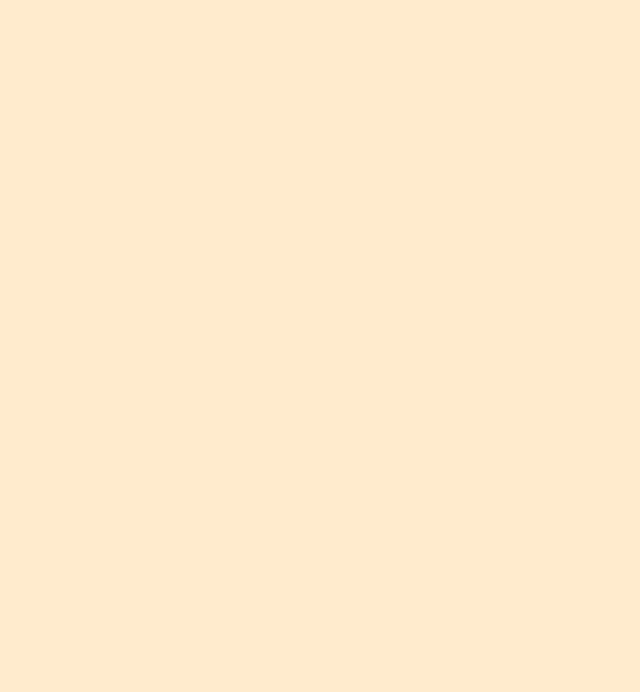
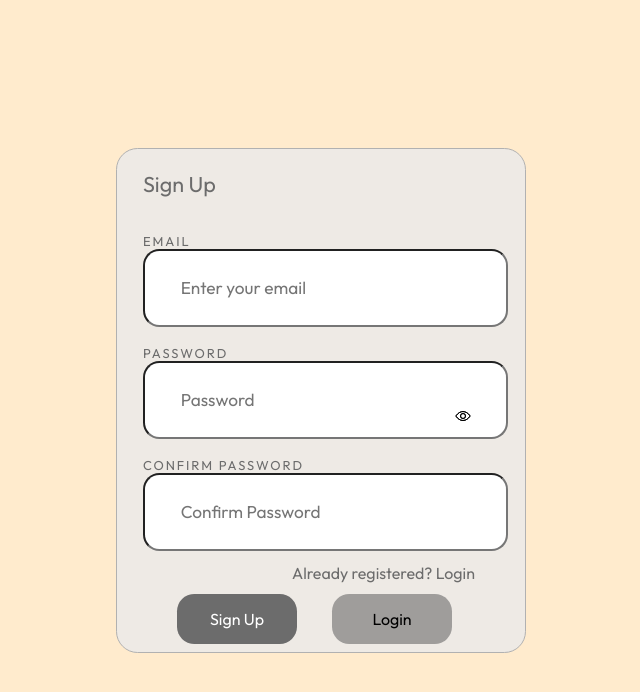
Before and after one commit to Keshab311/telemed-ai, a React (Create React App) app: page /signup in a window 1280 px wide. Before the commit this address had no page. Shown: the top 692 px of the page, without its empty margins (319-959 px from the left). Built offline with nearby package versions, Linux system fonts and the light colour scheme.

Commit message:
added sign-up and upgraded routing

```diff
--- a/src/App.jsx
+++ b/src/App.jsx
@@ -3,6 +3,7 @@ import { BrowserRouter as Router, Routes, Route } from "react-router-dom";
 import Sidebar from "./components/Sidebar/Sidebar";
 import Main from "./components/Main/Main";
 import LoginForm from "./components/LoginForm/LoginForm";
+import SignUpForm from "./components/SignUpForm/SignUpForm";
 
 const App = () => {
   return (
@@ -10,6 +11,7 @@ const App = () => {
       <Routes>
         <Route path="/" element={<MainLayout />} />
         <Route path="/login" element={<LoginFormLayout />} />
+        <Route path="/signup" element={<SignUpFormLayout />} />
       </Routes>
     </Router>
   );
@@ -28,4 +30,8 @@ const LoginFormLayout = () => {
   return <LoginForm />;
 };
 
+const SignUpFormLayout = () => {
+  return <SignUpForm />;
+};
+
 export default App;
--- a/src/components/LoginForm/LoginForm.jsx
+++ b/src/components/LoginForm/LoginForm.jsx
@@ -1,5 +1,6 @@
 import React, { useState } from "react";
 import "./LoginForm.css";
+import { Link } from "react-router-dom"; // Import Link from react-router-dom for routing
 import { GoogleLoginButton } from "react-social-login-buttons";
 import { LoginSocialGoogle } from "reactjs-social-login";
 import { IoEyeOutline, IoEyeOffOutline } from "react-icons/io5"; // Import eye icons
@@ -45,13 +46,15 @@ const LoginForm = ({ onClose }) => {
           <a href="#">
             <p className="forgot-text">Forgot Password?</p>
           </a>
-          <a href="#">
-            <p className="newon-text">New to TeleMed.ai?</p>
-          </a>
+          <Link to="/signup" className="newon-link">
+            <p className="newon-text">New to TeleMed.ai? Register</p>
+          </Link>
         </div>
         <div className="buttons">
           <div className="sign-in">Sign In</div>
-          <div className="register">Register</div>
+          <Link to="/signup" className="register">
+            Register
+          </Link>
         </div>
         <div className="divider">
           <hr />
--- /dev/null
+++ b/src/components/SignUpForm/SignUpForm.css
@@ -0,0 +1,115 @@
+.wrapper {
+  width: 410px;
+  margin: auto;
+  min-height: 505px;
+  flex-shrink: 0;
+  border-radius: 21.581px;
+  border: 0.863px solid #b1b1b1;
+  background: rgba(230, 234, 241, 0.69);
+}
+
+.wrapper h1 {
+  color: #6c6c6c;
+  font-family: Outfit;
+  font-size: 21.581px;
+  font-style: normal;
+  font-weight: 400;
+  line-height: normal;
+  padding-left: 25.9px;
+  padding-top: 21.67px;
+}
+.email-title {
+  padding-top: 35px;
+  color: #6c6c6c;
+  font-family: "Outfit";
+  font-size: 12.949px;
+  font-style: normal;
+  font-weight: 400;
+  line-height: normal;
+  letter-spacing: 1.942px;
+}
+input {
+  display: flex;
+  width: 365.265px;
+  padding: 25.94px 110.017px 26.94px 35.761px;
+  justify-content: center;
+  align-items: center;
+  gap: 8.632px;
+  border-radius: 16.402px;
+  background: #fff;
+}
+
+.password-title {
+  padding-top: 18.13px;
+  color: #6c6c6c;
+  font-family: Outfit;
+  font-size: 12.949px;
+  font-style: normal;
+  font-weight: 400;
+  line-height: normal;
+  letter-spacing: 1.942px;
+}
+
+.input-box {
+  padding-left: 25.94px;
+}
+.input-box .icon {
+  position: absolute;
+  right: 490px;
+  top: 52%;
+  transform: translateY(-50%);
+}
+.wrapper input {
+  color: #b5b5b5;
+  font-family: Outfit;
+  font-size: 17.265px;
+  font-style: normal;
+  font-weight: 400;
+  line-height: normal;
+}
+a {
+  text-decoration: none;
+
+  color: #6c6c6c;
+}
+
+.wrapper .already-registered {
+  font-weight: 400;
+  margin-left: 175px;
+  margin-top: 12.13px;
+}
+
+.wrapper .buttons {
+  display: flex;
+  justify-content: space-between;
+  margin-top: 10.73px;
+}
+.sign-up {
+  margin-left: 60px;
+  margin-right: 15px;
+  display: flex;
+  padding: -0.872px 37.12px;
+  justify-content: center;
+  align-items: center;
+  gap: 8.632px;
+  border-radius: 17.265px;
+  background-color: #6c6c6c;
+  color: white;
+  min-width: 120px;
+  height: 50px;
+  cursor: pointer;
+}
+.login {
+  margin-right: 120px;
+  margin-left: 20px;
+  display: flex;
+  padding: 18.128px 37.12px;
+  justify-content: center;
+  align-items: center;
+  gap: 8.632px;
+  border-radius: 17.265px;
+  background-color: rgba(108, 108, 108, 0.6);
+  height: 50px;
+  min-width: 120px;
+  cursor: pointer;
+}
--- /dev/null
+++ b/src/components/SignUpForm/SignUpForm.jsx
@@ -0,0 +1,105 @@
+import React, { useState } from "react";
+import { Link } from "react-router-dom"; // Import Link from react-router-dom for routing
+import "./SignUpForm.css";
+import { IoEyeOutline, IoEyeOffOutline } from "react-icons/io5"; // Import eye icons
+
+const SignUpForm = ({ onClose }) => {
+  const [showPassword, setShowPassword] = useState(false);
+  const [formData, setFormData] = useState({
+    email: "",
+    password: "",
+    confirmPassword: "",
+  });
+
+  // Function to handle form field changes
+  const handleInputChange = (e) => {
+    const { name, value } = e.target;
+    setFormData({ ...formData, [name]: value });
+  };
+
+  // Function to toggle password visibility
+  const togglePasswordVisibility = () => {
+    setShowPassword(!showPassword);
+  };
+
+  // Function to handle form submission
+  const handleSubmit = (e) => {
+    e.preventDefault();
+    // Add form submission logic here
+  };
+
+  return (
+    <div className="wrapper">
+      <form onSubmit={handleSubmit}>
+        <h1>Sign Up</h1>
+        <div className="input-box">
+          <label>
+            <p className="email-title">EMAIL</p>
+            <input
+              type="email"
+              name="email"
+              value={formData.email}
+              onChange={handleInputChange}
+              placeholder="Enter your email"
+              required
+            />
+          </label>
+        </div>
+        <div className="input-box">
+          <label>
+            <p className="password-title">PASSWORD</p>
+            <input
+              type={showPassword ? "text" : "password"} // Dynamic input type
+              name="password"
+              value={formData.password}
+              onChange={handleInputChange}
+              placeholder="Password"
+              required
+            />
+          </label>
+          {/* Toggle button for password visibility */}
+          {showPassword ? (
+            <IoEyeOffOutline
+              className="icon"
+              onClick={togglePasswordVisibility}
+            />
+          ) : (
+            <IoEyeOutline className="icon" onClick={togglePasswordVisibility} />
+          )}
+        </div>
+        <div className="input-box">
+          <label>
+            <p className="password-title">CONFIRM PASSWORD</p>
+            <input
+              type={showPassword ? "text" : "password"} // Dynamic input type
+              name="confirmPassword"
+              value={formData.confirmPassword}
+              onChange={handleInputChange}
+              placeholder="Confirm Password"
+              required
+            />
+          </label>
+          {/* Toggle button for password confirm visibility */}
+          {showPassword ? (
+            <IoEyeOffOutline
+              className="icon"
+              onClick={togglePasswordVisibility}
+            />
+          ) : (
+            <IoEyeOutline className="icon" onClick={togglePasswordVisibility} />
+          )}
+        </div>
+        <Link to="/login">
+          <div className="already-registered">Already registered? Login</div>
+        </Link>
+        <div className="buttons">
+          <div className="sign-up">Sign Up</div>
+          <div className="login">Login</div>
+        </div>
+      </form>
+      {/* Close button for the sign-up form */}
+    </div>
+  );
+};
+
+export default SignUpForm;
```
